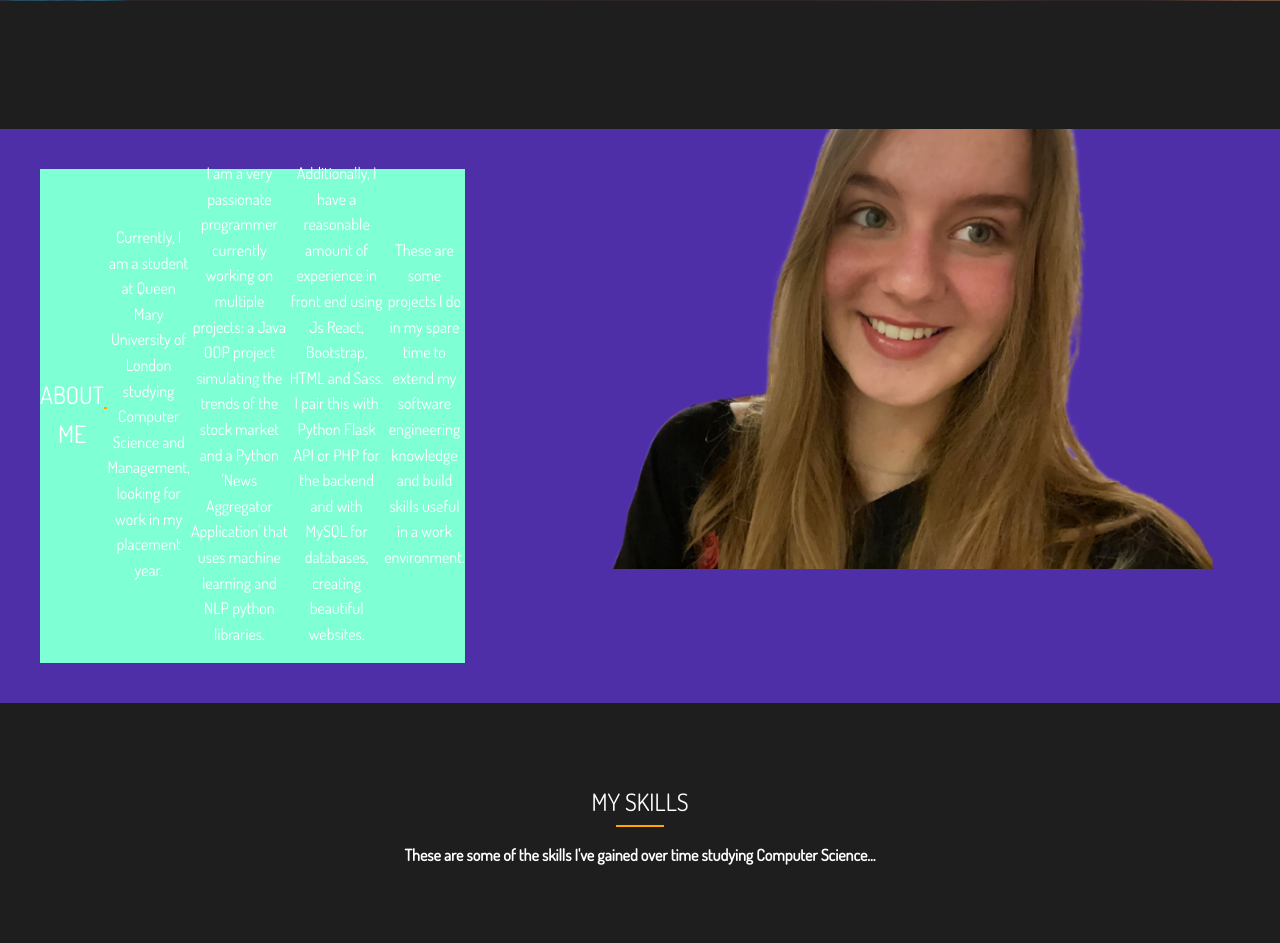
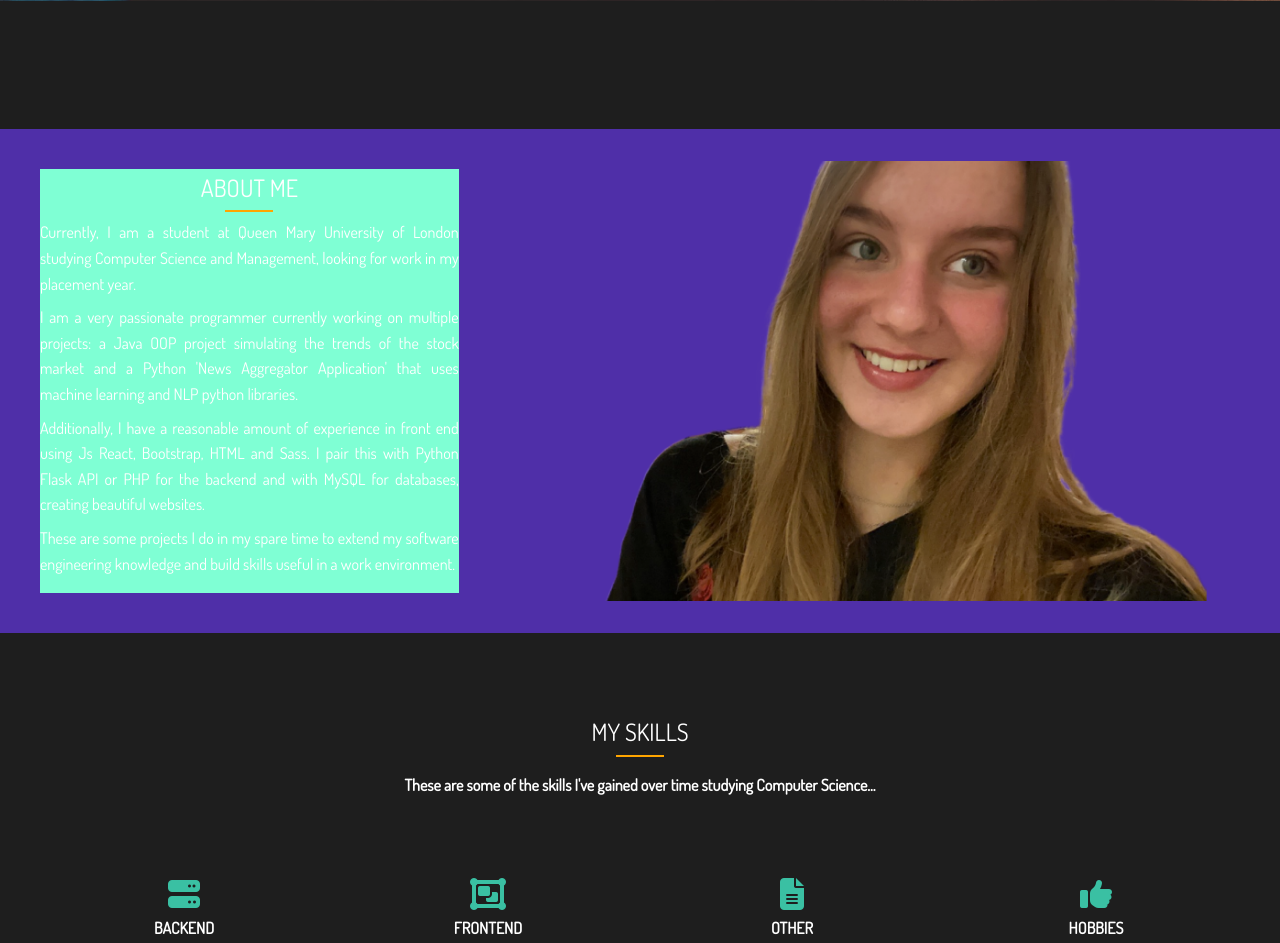
Before and after one commit to orynamg/portfolio-website, a PHP site: page / in a window 1280 px wide. Shown: the part 687-1630 px from the top of the page. Run offline with PHP 8.4, Linux system fonts and the light colour scheme; some libraries are stand-ins or nearby versions.

Commit message:
centering

```diff
--- a/src/style.css
+++ b/src/style.css
@@ -210,17 +210,15 @@
 .about-content {
     display: grid;
     grid-template-columns: repeat(2, 1fr);
+    align-items: center;
 }
 
 .text-content {
-    display: flex;
-    justify-content: center;
-    align-items: center;
     margin: 2.5rem;
     max-width: 35rem;
     /* margin-left: auto; */
     margin-right: auto;
-    text-align: center;
+    text-align: justify;
     background-color: aquamarine;
 
 }
```
